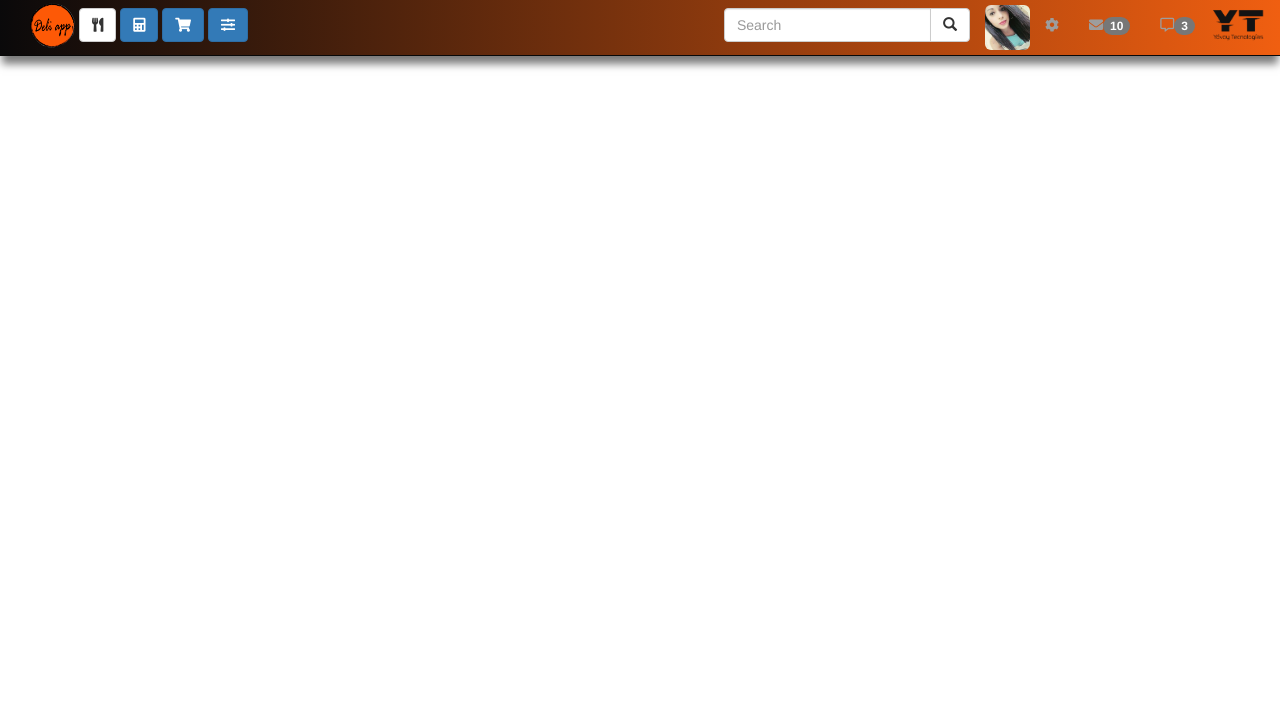
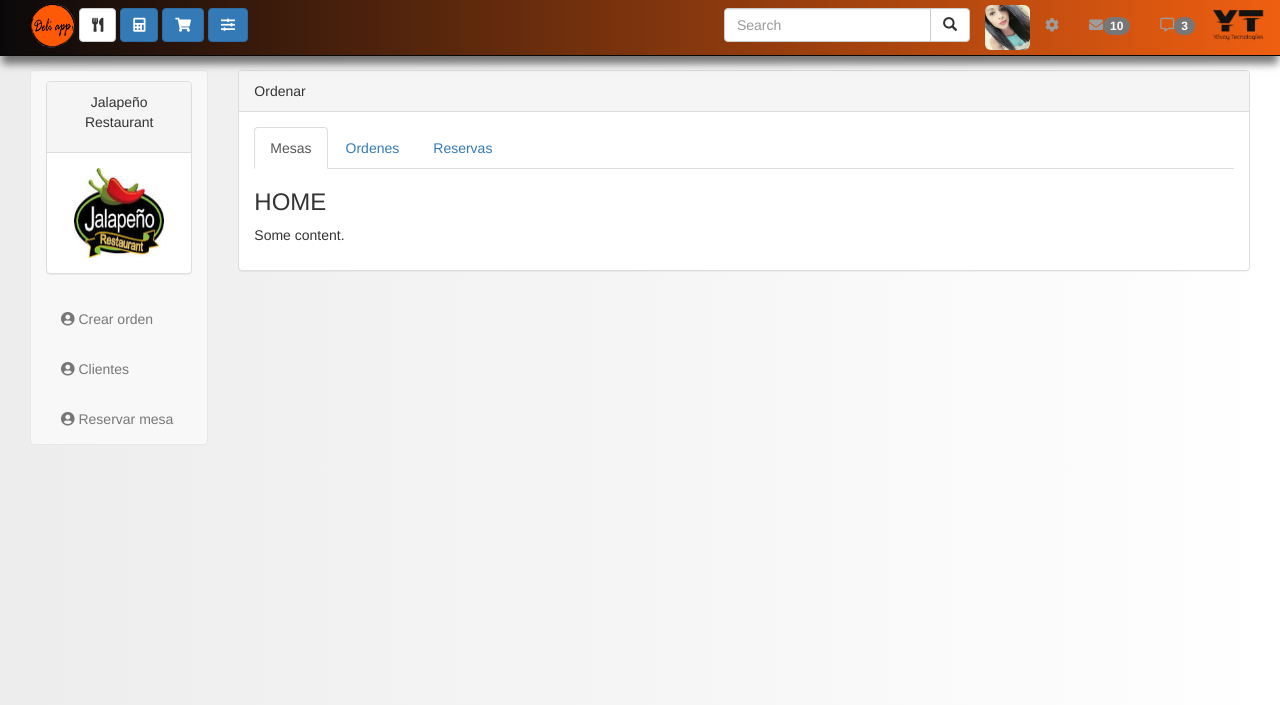
Before and after one commit to GaboQuesada/deliapp, a PHP site: page /views/navbar.php in a window 1280 px wide. Shown: the top 705 px of the page. Run offline with PHP 8.4, Linux system fonts and the light colour scheme; some libraries are stand-ins or nearby versions.

Commit message:
Merge origin/master
Conflicts:
	js/usuarios.js

```diff
--- /dev/null
+++ b/css/menuizquierdo.css
@@ -0,0 +1,20 @@
+
+.containerboxmenu{
+
+    padding-top:  70px;
+}
+
+.panelbrand{
+
+    margin-top: 10px;
+}
+
+.brandname{
+
+   text-align: center;
+
+}
+
+.panelbrandbody{
+
+}
--- a/views/navbar.php
+++ b/views/navbar.php
@@ -8,7 +8,9 @@
 
         <link rel="stylesheet" href="../lib/bootstrap-3.3.7-dist/css/bootstrap.min.css" >
         <link rel="stylesheet" href="../css/navbar.css">
+        <link rel="stylesheet" href="../css/menuizquierdo.css">
         <link rel="stylesheet" href="../css/animation.css">
+
         <script type="text/javascript" src="../lib/jquery/jquery-3.2.1.min.js"></script>
         <script type="text/javascript" src="../lib/bootstrap-3.3.7-dist/js/bootstrap.min.js"></script>
         <link rel="stylesheet" href="https://use.fontawesome.com/releases/v5.0.10/css/all.css" integrity="sha384-+d0P83n9kaQMCwj8F4RJB66tzIwOKmrdb46+porD/OvrJ+37WqIM7UoBtwHO6Nlg" crossorigin="anonymous">
@@ -82,10 +84,10 @@
             </div>
         </nav>
 
-        <!--
-                <div class="container-fluid containerbox">
 
-                        <div class="col-md-2  bloqueizquierdo">
+        <div class="container-fluid containerboxmenu ">
+
+            <div class="col-md-2 slideRight ">
                 <div class="sidebar-nav">
                     <div class="navbar navbar-default" role="navigation">
                         <div class="navbar-header">
@@ -95,27 +97,56 @@
                                 <span class="icon-bar"></span>
                                 <span class="icon-bar"></span>
                             </button>
-                                        <span class="visible-xs navbar-brand">Sidebar menu</span>
+                            <span class="visible-xs navbar-brand">menu</span>
                         </div>
                         <div class="navbar-collapse collapse sidebar-navbar-collapse">
+                            <div class="panel panel-default panelbrand">
+                                <div class="panel-heading "> <p class="brandname">Jalapeño Restaurant </p></div>
+                                <div class="panel-body  "><img class="logocliente center-block"src="../img/restlogo.jpg" width="90" height="90"/></div>
+                            </div>
                             <ul class="nav navbar-nav">
-                                            <li><a href="#">Menu Item 1</a></li>
-                                            <li><a href="#">Menu Item 2</a></li>
-                                            <li><a href="#">Menu Item 3</a></li>
-                                            <li><a href="#">Menu Item 4</a></li>
-                                            <li><a href="#">Reviews <span class="badge">1,118</span></a></li>
+
+                                <li><a href="#"> <i class="fas fa-user-circle"></i> Crear orden</a></li>
+                                <li><a href="#"> <i class="fas fa-user-circle"></i> Clientes </a></li>
+                                <li><a href="#"> <i class="fas fa-user-circle"></i> Reservar mesa</a></li>
+
                             </ul>
                         </div>
                     </div>
                 </div>
             </div>
-                        <div class="col-md-10 bloquederecho">
+            <div class="col-md-10 slideLeft">
 
+                <div class="panel panel-default">
+                    <div class="panel-heading">Ordenar</div>
+                    <div class="panel-body">
 
+                        <ul class="nav nav-tabs">
+                            <li class="active"><a data-toggle="tab" href="#home">Mesas</a></li>
+                            <li><a data-toggle="tab" href="#menu1">Ordenes</a></li>
+                            <li><a data-toggle="tab" href="#menu2">Reservas</a></li>
+                        </ul>
+
+                        <div class="tab-content">
+                            <div id="home" class="tab-pane fade in active">
+                                <h3>HOME</h3>
+                                <p>Some content.</p>
+                            </div>
+                            <div id="menu1" class="tab-pane fade">
+                                <h3>Menu 1</h3>
+                                <p>Some content in menu 1.</p>
+                            </div>
+                            <div id="menu2" class="tab-pane fade">
+                                <h3>Menu 2</h3>
+                                <p>Some content in menu 2.</p>
+                            </div>
+                        </div>
+                    </div>
+                </div>
             </div>
 
         </div>
 
-        -->
+
     </body>
 </html>
```
Also changed, not shown: img/restlogo.jpg (added). Lines whose indentation alone changed are shown as unchanged.
